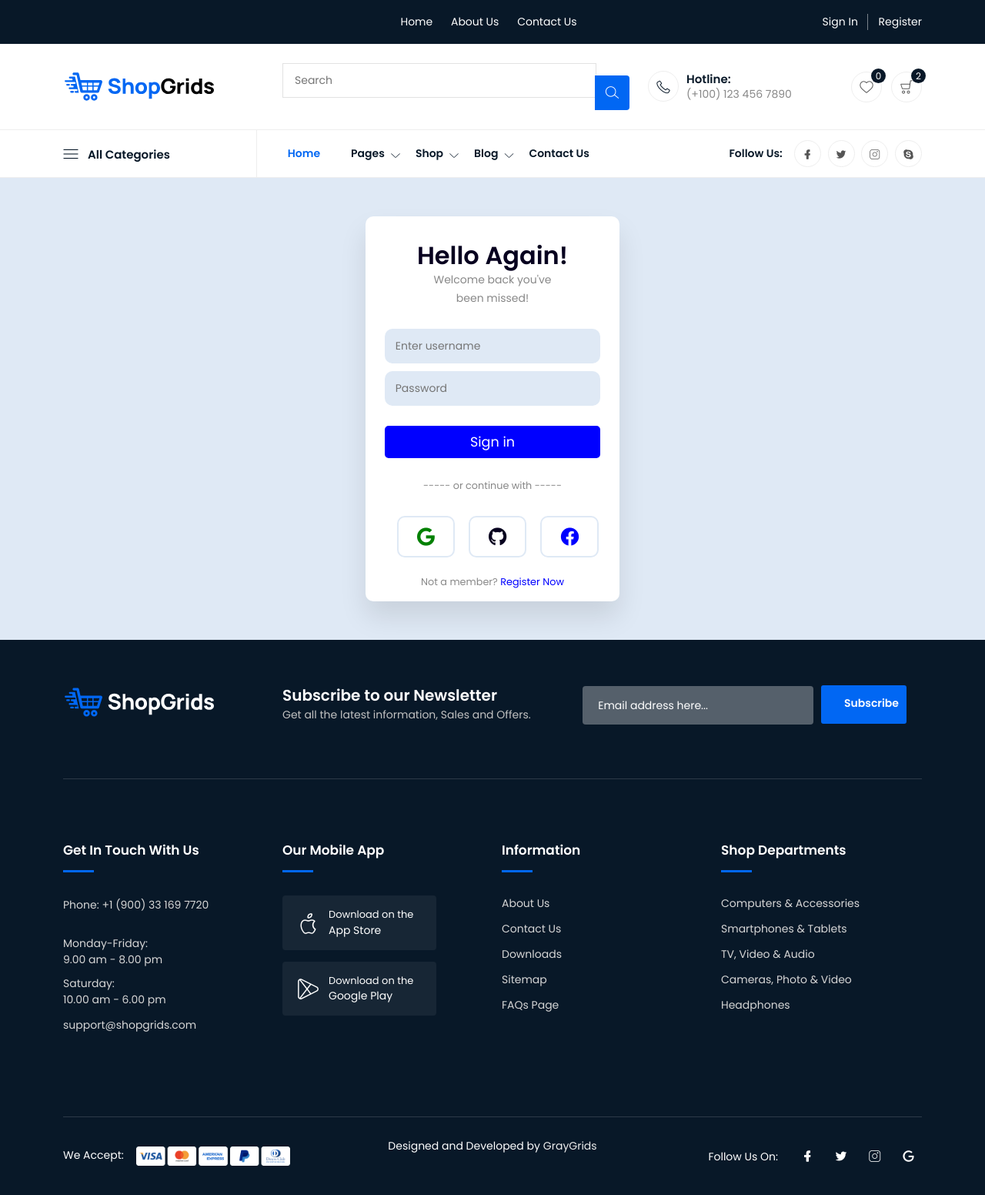
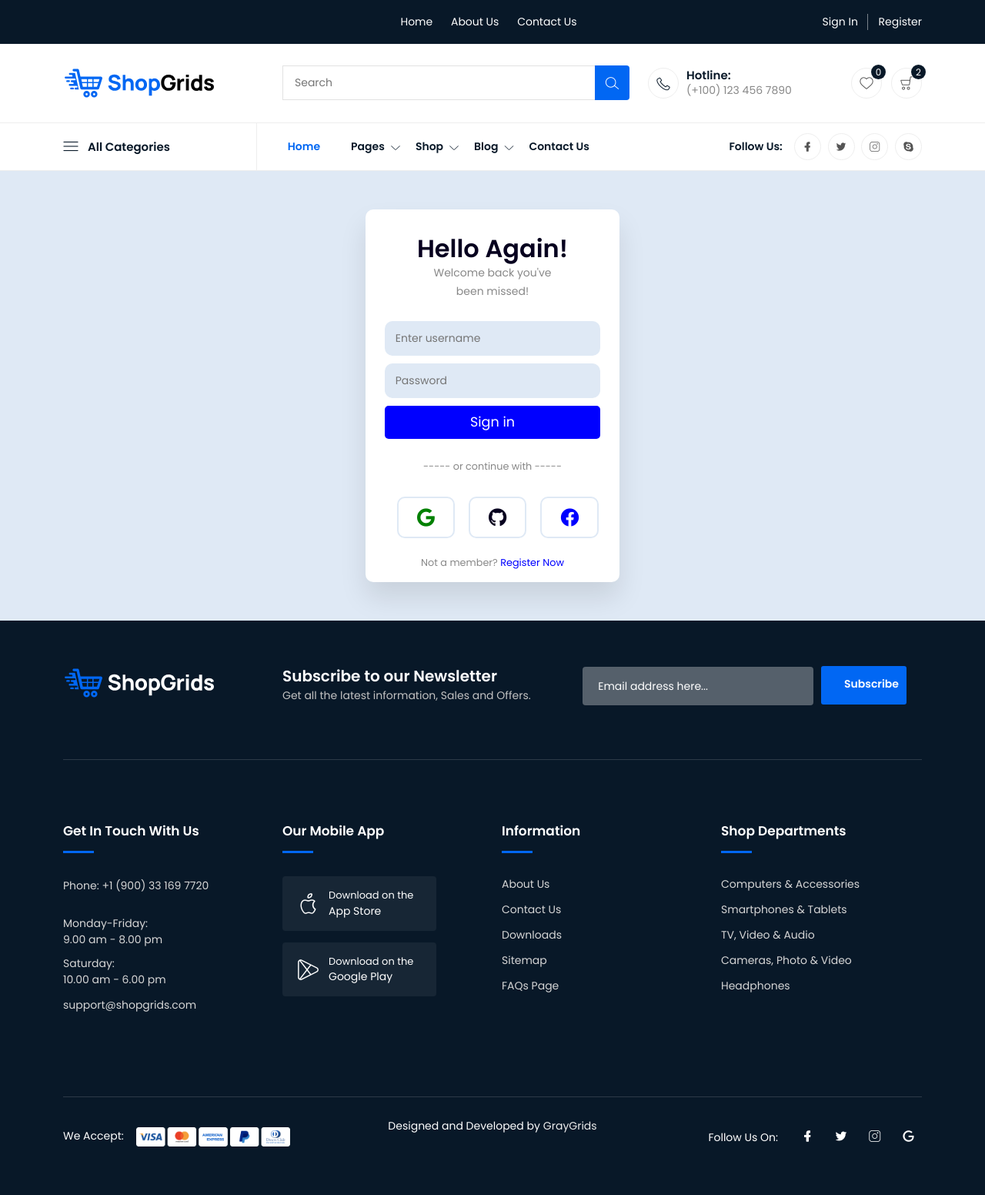
Before and after one commit to Asutosh-mishraa/E-Pharmacy-website, a Django app: page /user/login/ in a window 1280 px wide. Shown: the whole page at 77% size. After the commit the page ends 1489 px from the top, so only its background shows below. Run offline with Django 4.2, Linux system fonts and the light colour scheme; some libraries are stand-ins or nearby versions.

Commit message:
rectified errors

```diff
--- a/pharmacy/static/css/login.css
+++ b/pharmacy/static/css/login.css
@@ -44,7 +44,7 @@ form input {
 }
 button {
   font-size: 1.1rem;
-  margin-top: 1rem;
+  /* margin-top: 1rem; */
   padding: 8px 0;
   border-radius: 5px;
   outline: none;
--- a/pharmacy/templates/user/login.html
+++ b/pharmacy/templates/user/login.html
@@ -2,11 +2,11 @@
 {% load static %}
 
 {% block css %}
-  <link rel="stylesheet" href={% static "css/login.css" %}>
-  <link
-    rel="stylesheet"
-    href="https://cdnjs.cloudflare.com/ajax/libs/font-awesome/5.15.3/css/all.min.css"
-  />
+<link
+rel="stylesheet"
+href="https://cdnjs.cloudflare.com/ajax/libs/font-awesome/5.15.3/css/all.min.css"
+/>
+<link rel="stylesheet" href={% static "css/login.css" %}>
 {% endblock css %}
 
 {% block content %}
--- a/pharmacy/user/admin.py
+++ b/pharmacy/user/admin.py
@@ -5,7 +5,7 @@ from django.contrib.auth.admin import UserAdmin as BaseUserAdmin
 from django.contrib.auth.forms import ReadOnlyPasswordHashField
 from django.core.exceptions import ValidationError
 
-from user.models import MyUser
+from user.models import MyUser, Address
 
 
 class UserCreationForm(forms.ModelForm):
@@ -80,3 +80,4 @@ admin.site.register(MyUser, UserAdmin)
 # ... and, since we're not using Django's built-in permissions,
 # unregister the Group model from admin.
 admin.site.unregister(Group)
+admin.site.register(Address)
--- a/pharmacy/user/models.py
+++ b/pharmacy/user/models.py
@@ -75,7 +75,7 @@ class MyUser(AbstractBaseUser):
         # Simplest possible answer: All admins are staff
         return self.is_admin
 
-class Address(AbstractBaseUser):
+class Address(models.Model):
     email = models.ForeignKey(MyUser,on_delete=models.DO_NOTHING)
     addr_line1 = models.TextField(default=None)
     addr_line2 = models.TextField(default=None)
```
Also changed, not shown: pharmacy/db.sqlite3, pharmacy/user/migrations/0004_remove_address_email.py (added), pharmacy/user/migrations/0005_delete_address.py (added), pharmacy/user/migrations/0006_address.py (added), pharmacy/user/migrations/0007_delete_address.py (added), pharmacy/user/migrations/0008_address.py (added), pharmacy/user/migrations/0009_remove_address_last_login_remove_address_password_and_more.py (added).
